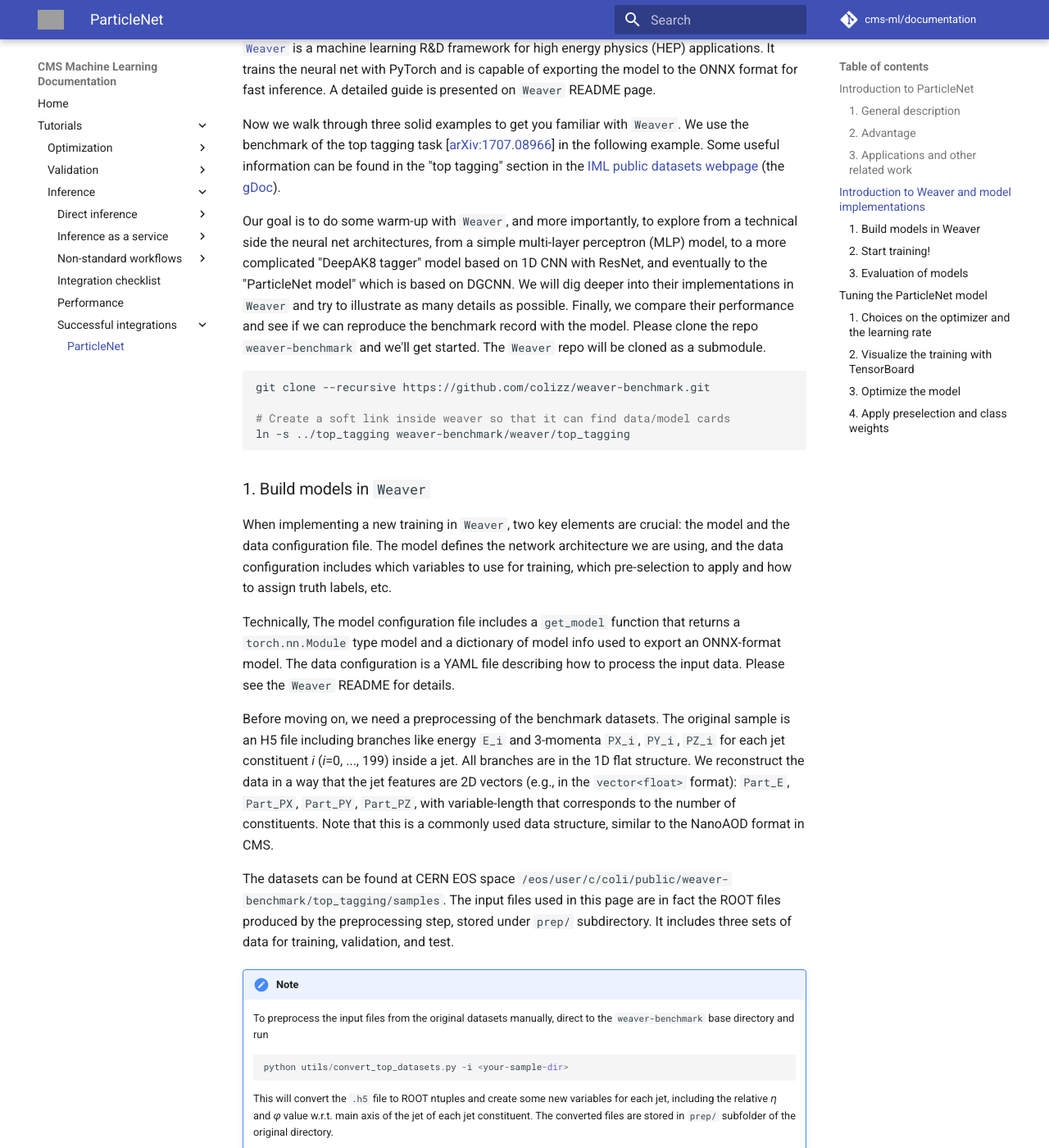
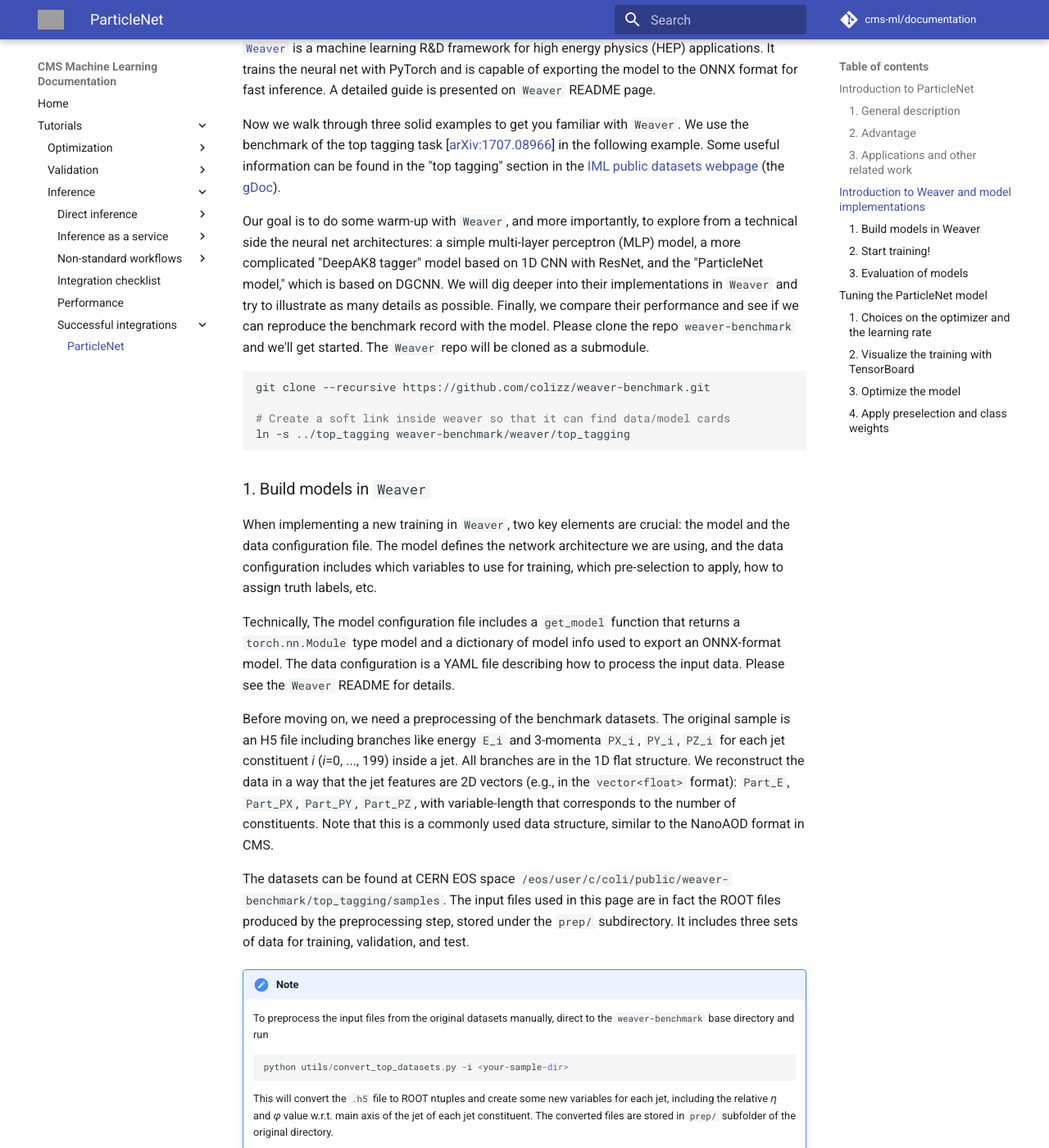
Before and after one commit to cms-ml/documentation, an MkDocs documentation site: the page built from content/inference/particlenet.md, in a window 1280 px wide and 1400 px high, scrolled down 3878 px. Shown: the whole window at 82% size. Built offline with MkDocs 1.6.1 and Material for MkDocs 9.7.7, drawn with Linux system fonts in a browser that asks for light colours; comment, search, counter and statistics services are not loaded; some of the changed text lies outside the part shown; grey boxes are pictures that could not be loaded.

Commit message:
Fix grammar issues

````diff
--- a/content/inference/particlenet.md
+++ b/content/inference/particlenet.md
@@ -76,7 +76,7 @@
 Recent works in the joint field of HEP and ML also shed light on exploiting the point cloud data structure and GNN-based architectures. We see very active progress in recent years. Here list some useful materials for the reader's reference.
 
  - Some pheno-based work are summarized in the HEP × ML [living review](https://iml-wg.github.io/HEPML-LivingReview/), especially in the "graph" and "sets" categories.
- - An overview of GNN applications to CMS, See [CMS ML forum (CMS internal)](https://indico.cern.ch/event/952419/). Also see more recent GNN application progress in ML forums: [Oct 20](https://indico.cern.ch/event/1051967/), [Nov 3](https://indico.cern.ch/event/1081541/).
+ - An overview of GNN applications to CMS, see [CMS ML forum (CMS internal)](https://indico.cern.ch/event/952419/). Also see more recent GNN application progress in ML forums: [Oct 20](https://indico.cern.ch/event/1051967/), [Nov 3](https://indico.cern.ch/event/1081541/).
  - At the time of writing, various novel GNN-based models are explored and introduced in the recent [ML4Jets2021](https://indico.cern.ch/event/980214/timetable/?view=standard) meeting.
 
 
@@ -86,7 +86,7 @@
 
 Now we walk through three solid examples to get you familiar with `Weaver`. We use the benchmark of the top tagging task [[arXiv:1707.08966](https://arxiv.org/abs/1707.08966)] in the following example. Some useful information can be found in the "top tagging" section in the [IML public datasets webpage](https://iml.web.cern.ch/public-datasets) (the [gDoc](https://docs.google.com/document/d/1Hcuc6LBxZNX16zjEGeq16DAzspkDC4nDTyjMp1bWHRo/edit)).
 
-Our goal is to do some warm-up with `Weaver`, and more importantly, to explore from a technical side the neural net architectures, from a simple multi-layer perceptron (MLP) model, to a more complicated "DeepAK8 tagger" model based on 1D CNN with ResNet, and eventually to the "ParticleNet model" which is based on DGCNN. We will dig deeper into their implementations in `Weaver` and try to illustrate as many details as possible. Finally, we compare their performance and see if we can reproduce the benchmark record with the model. Please clone the repo `weaver-benchmark` and we'll get started. The `Weaver` repo will be cloned as a submodule.
+Our goal is to do some warm-up with `Weaver`, and more importantly, to explore from a technical side the neural net architectures: a simple multi-layer perceptron (MLP) model, a more complicated "DeepAK8 tagger" model based on 1D CNN with ResNet, and the "ParticleNet model," which is based on DGCNN. We will dig deeper into their implementations in `Weaver` and try to illustrate as many details as possible. Finally, we compare their performance and see if we can reproduce the benchmark record with the model. Please clone the repo `weaver-benchmark` and we'll get started. The `Weaver` repo will be cloned as a submodule.
 ```bash
 git clone --recursive https://github.com/colizz/weaver-benchmark.git
 
@@ -97,13 +97,13 @@
 
 ### 1. Build models in `Weaver`
 
-When implementing a new training in `Weaver`, two key elements are crucial: the model and the data configuration file. The model defines the network architecture we are using, and the data configuration includes which variables to use for training, which pre-selection to apply and how to assign truth labels, etc.
+When implementing a new training in `Weaver`, two key elements are crucial: the model and the data configuration file. The model defines the network architecture we are using, and the data configuration includes which variables to use for training, which pre-selection to apply, how to assign truth labels, etc.
 
 Technically, The model configuration file includes a `get_model` function that returns a `torch.nn.Module` type model and a dictionary of model info used to export an ONNX-format model. The data configuration is a YAML file describing how to process the input data. Please see the `Weaver` README for details.
 
 Before moving on, we need a preprocessing of the benchmark datasets. The original sample is an H5 file including branches like energy `E_i` and 3-momenta `PX_i`, `PY_i`, `PZ_i` for each jet constituent *i* (*i*=0, ..., 199) inside a jet. All branches are in the 1D flat structure. We reconstruct the data in a way that the jet features are 2D vectors (e.g., in the `vector<float>` format): `Part_E`, `Part_PX`, `Part_PY`, `Part_PZ`, with variable-length that corresponds to the number of constituents. Note that this is a commonly used data structure, similar to the NanoAOD format in CMS.
 
-The datasets can be found at CERN EOS space `/eos/user/c/coli/public/weaver-benchmark/top_tagging/samples`. The input files used in this page are in fact the ROOT files produced by the preprocessing step, stored under `prep/` subdirectory. It includes three sets of data for training, validation, and test.
+The datasets can be found at CERN EOS space `/eos/user/c/coli/public/weaver-benchmark/top_tagging/samples`. The input files used in this page are in fact the ROOT files produced by the preprocessing step, stored under the `prep/` subdirectory. It includes three sets of data for training, validation, and test.
 
 !!! note
     To preprocess the input files from the original datasets manually, direct to the `weaver-benchmark` base directory and run
@@ -192,7 +192,7 @@
             return torch.nn.CrossEntropyLoss()
         ```
 
-    Below shows the full structure of the MLP network printed by PyTorch. You will see it in the `Weaver` output during the training.
+    The output below shows the full structure of the MLP network printed by PyTorch. You will see it in the `Weaver` output during the training.
 
     ??? hint "The full-scale structure of the MLP network"
         ```
@@ -451,7 +451,7 @@
             return torch.nn.CrossEntropyLoss()
         ```
 
-    Below shows the full structure of the DeepAK8 model based on 1D CNN with ResNet. It is printed by PyTorch and you will see it in the `Weaver` output during training.
+    The output below shows the full structure of the DeepAK8 model based on 1D CNN with ResNet. It is printed by PyTorch and you will see it in the `Weaver` output during training.
 
     ??? hint "The full-scale structure of the DeepAK8 architecture"
 
@@ -1135,10 +1135,10 @@
 
     Here `--gpus 0,1` specifies the GPUs to run with the device ID 1 and 2. For training on CPUs, please use `--gpu ''`.
 
-    A detailed description of the training command can be found in [`Weaver` README](https://github.com/hqucms/weaver). We would say a few more words in the data loading options, because it depends on the scenarios we feed in the input data. Here are several caveats.
+    A detailed description of the training command can be found in [`Weaver` README](https://github.com/hqucms/weaver). Below we will note a few more caveats about the data loading options, though the specific settings will depend on the specifics of the input data.
 
     !!! warning "Caveats on the data loading options"
-        Our goal in data loading is to guarantee that the data loaded in every mini-batch is evenly distributed with different labels, though they are not necessarily stored evenly in the file. Besides, we also need to ensure that the on-the-fly loading and preprocessing of data should be smooth and not be a bottleneck of the data delivering pipeline. The total amount of loaded data also need to be controlled so as not to explode the entire memory. These all guide us on how we choose the correct option.
+        Our goal in data loading is to guarantee that the data loaded in every mini-batch is evenly distributed with different labels, though they are not necessarily stored evenly in the file. Besides, we also need to ensure that the on-the-fly loading and preprocessing of data should be smooth and not be a bottleneck of the data delivering pipeline. The total amount of loaded data also needs to be controlled so as not to explode the entire memory. The following guidelines should be used to choose the best options for your use case:
 
          - in the default case, data are loaded from every input file with a small proportion per fetch-step, provided by `--fetch-step` (default is 0.01). This adapts to the case when we have multiple classes of input, each class having multiple files (e.g., it adapts to the real CMS application because we may have multiple `nano_i.root` files for different input classes). The strategy gathered all pieces per fetch-step from all input files, shuffle them, and present the data we need in each regular mini-batch. One can also append `--num-workers n` with `n` being the number of paralleled workers to load the data.
          - `--fetch-step 1 --num-workers 1`. This strategy helps in the case we have few input files with data in different labels not evenly distributed. In the extreme case, we only have 1 file, with all data at the top being one class (signal) and data at the bottom being another class (background), or we have 2 or multiple files, each containing a specific class. In this option, `--fetch-step 1` guarantees the entire data in the file is loaded and participate in the shuffle. Therefore all classes are safely mixed before sending to the mini-batch. `--num-workers 1` means we only use one worker that takes care of all files to avoid inconsistent loading speeds of multiple workers (depending on CPUs). This strategy can further cooperate with `--in-memory` so that all data are put permanently in memory and will not be reloaded every epoch.
````
Also changed, not shown: other parts of content/inference/particlenet.md (+2 -2 lines).
